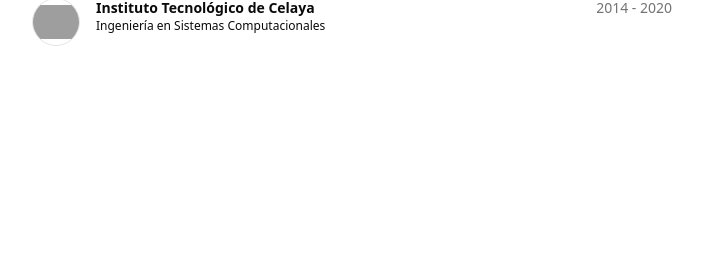
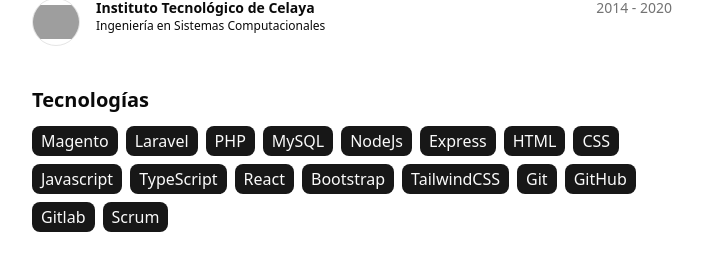
Before and after one commit to sgachuzc/Portafolio_Web, a React (Vite) app: page / in a window 1280 px wide. Shown: the part 990-1259 px from the top of the page, without its empty margins (288-991 px from the left). Before the commit the page ends 1056 px from the top, so only its background shows below. Built offline with nearby package versions, Linux system fonts and the light colour scheme; grey boxes are pictures that could not be loaded.

Commit message:
feat(tech section): build tech stack section

```diff
--- a/src/App.tsx
+++ b/src/App.tsx
@@ -1,5 +1,5 @@
 import { Navbar } from './components/Navbar';
-import { ExperienceSection, HeroSection } from './sections';
+import { ExperienceSection, HeroSection, TechSection } from './sections';
 
 function App() {
 
@@ -9,6 +9,7 @@ function App() {
       <main>
         <HeroSection/>
         <ExperienceSection />
+        <TechSection />
       </main>
     </>
   )
--- /dev/null
+++ b/src/components/Title.tsx
@@ -0,0 +1,5 @@
+export const Title = ({ title }: { title: string }) => {
+  return (
+    <h2 className="text-xl font-bold">{ title }</h2>
+  )
+}
--- /dev/null
+++ b/src/sections/TechSection.tsx
@@ -0,0 +1,38 @@
+import { Title } from "@/components/Title"
+import { Badge } from "@/components/ui/badge"
+
+export const TechSection = () => {
+
+  const stack = [
+    "Magento",
+    "Laravel",
+    "PHP",
+    "MySQL",
+    "NodeJs",
+    "Express",
+    "HTML",
+    "CSS",
+    "Javascript",
+    "TypeScript",
+    "React",
+    "Bootstrap",
+    "TailwindCSS",
+    "Git",
+    "GitHub",
+    "Gitlab",
+    "Scrum"
+  ]
+
+  return(
+    <section className='w-11/12 sm:w-2/4 flex min-h-0 flex-col gap-y-3 mx-auto my-10' id="technologies">
+      <Title title="Tecnologías"/>
+      <div className="flex flex-wrap gap-2">
+        {
+          stack.map( tech => (
+            <Badge key={tech} className="text-md hover:bg-primary/80">{ tech }</Badge>
+          ))
+        }
+      </div>
+    </section>
+  )
+}
--- a/src/sections/index.ts
+++ b/src/sections/index.ts
@@ -1,2 +1,3 @@
 export * from './ExperienceSection'
 export * from './HeroSection'
+export * from './TechSection'
```
